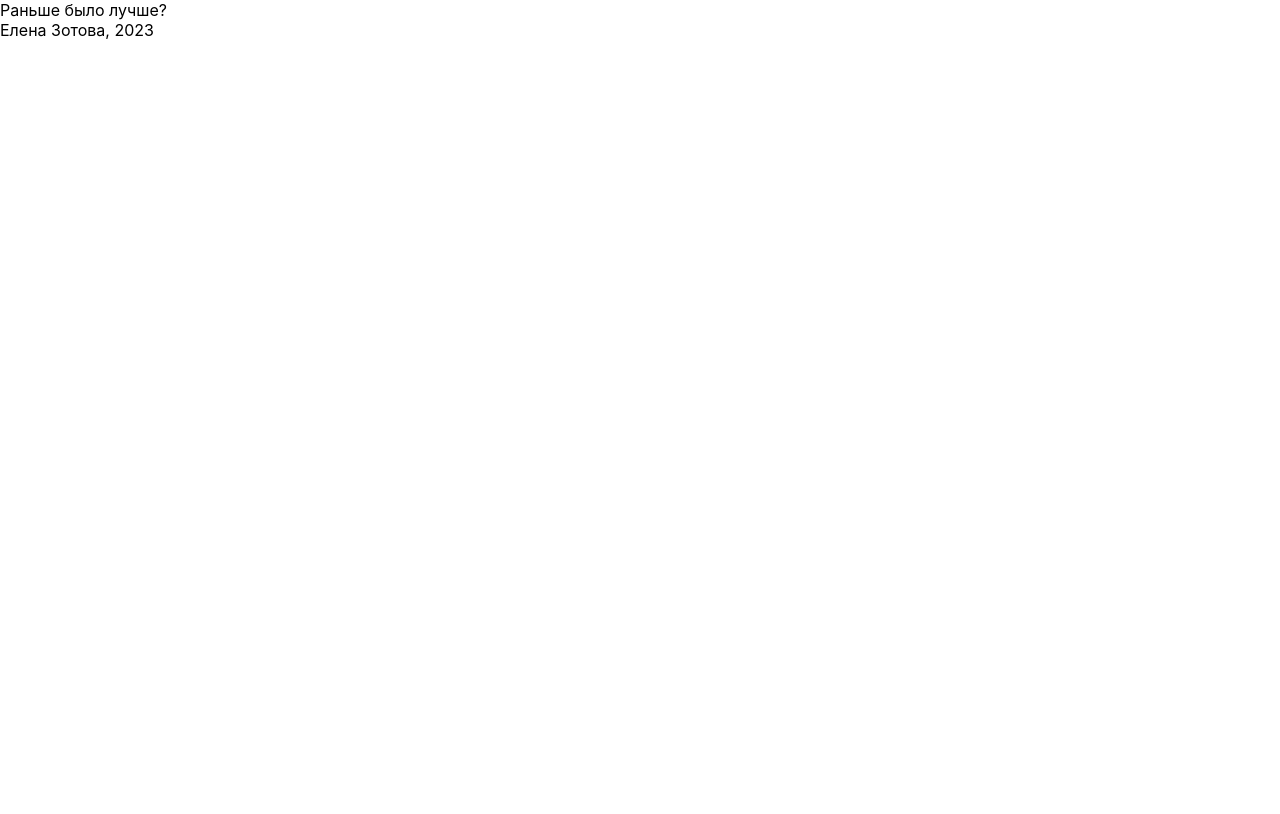
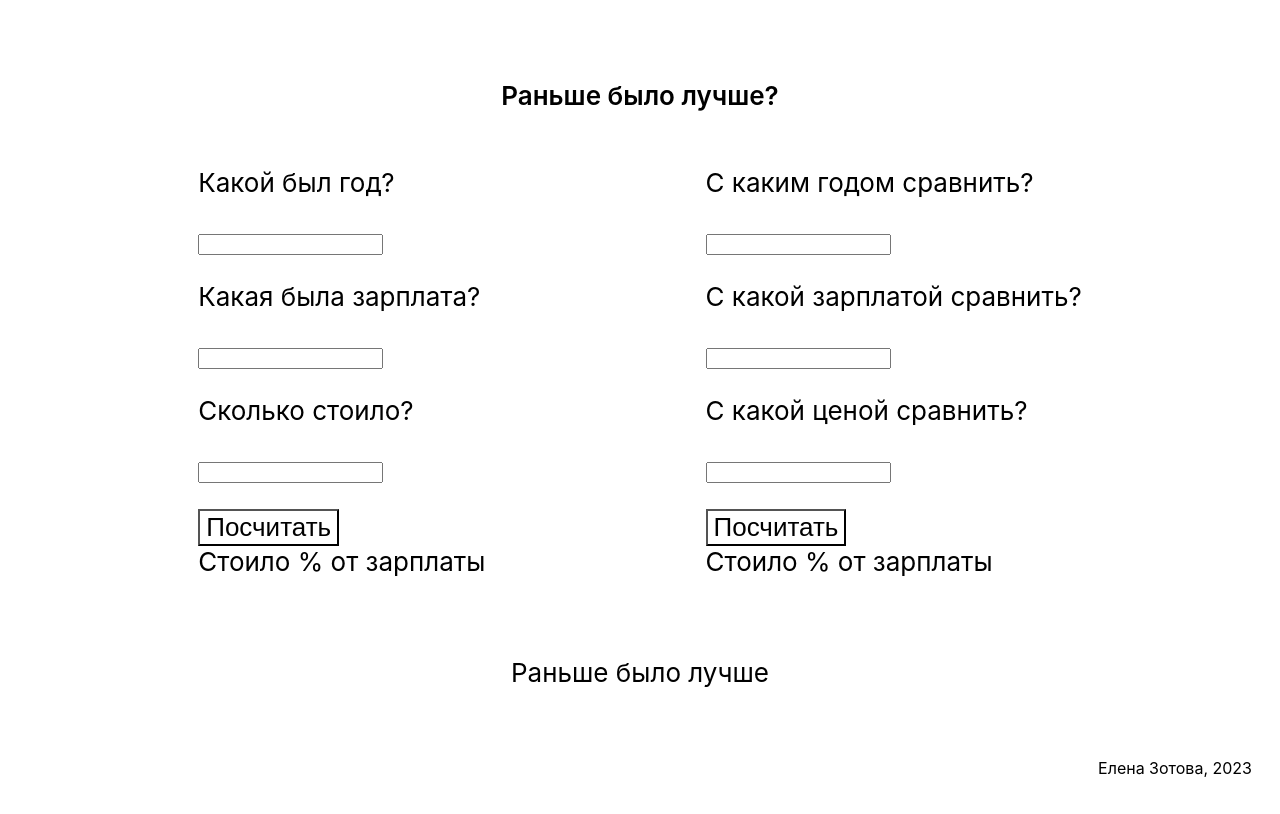
Before and after one commit to e-zotova/how-much-was-it, a React (Create React App) app: page / in a window 1280 px wide. Shown: the top 814 px of the page. Built offline with nearby package versions, Linux system fonts and the light colour scheme.

Commit message:
feat: add basic styles and calculator

```diff
--- /dev/null
+++ b/src/blocks/calculator/__form/calculator__form.css
@@ -0,0 +1,3 @@
+.calculator__form {
+  margin: 30px;
+}
--- /dev/null
+++ b/src/blocks/calculator/__grid/calculator__grid.css
@@ -0,0 +1,4 @@
+.calculator__grid {
+  display: flex;
+  justify-content: space-evenly;
+}
--- /dev/null
+++ b/src/blocks/calculator/__save-button/calculator__save-button.css
@@ -0,0 +1,11 @@
+.calculator__save-button {
+  margin-top: 26px;
+  text-align: center;
+  font-size: 26px;
+  background-color: transparent;
+}
+
+.calculator__save-button:hover {
+  opacity: .6;
+  cursor: pointer;
+}
--- /dev/null
+++ b/src/blocks/footer/footer.css
@@ -0,0 +1,6 @@
+.footer {
+  margin-top: 70px;
+  margin-right: 20px;
+  font-size: 16px;
+  text-align: right;
+}
--- /dev/null
+++ b/src/blocks/header/header.css
@@ -0,0 +1,5 @@
+.header {
+  margin-top: 80px;
+  text-align: center;
+  font-weight: 600;
+}
--- /dev/null
+++ b/src/blocks/page/page.css
@@ -0,0 +1,9 @@
+.page {
+  min-width: 320px;
+  min-height: 100vh;
+  font-family: 'Inter', Arial, Helvetica, sans-serif;
+  font-size: 26px;
+  text-rendering: optimizeLegibility;
+  -webkit-font-smoothing: antialiased;
+  -moz-osx-font-smoothing: grayscale;
+}
--- /dev/null
+++ b/src/blocks/result/result.css
@@ -0,0 +1,4 @@
+.result {
+  margin-top: 50px;
+  text-align: center;
+}
--- a/src/components/App.js
+++ b/src/components/App.js
@@ -1,10 +1,18 @@
 import Header from "./Header";
+import OldCalculator from "./OldCalculator";
+import NewCalculator from "./NewCalculator";
+import Result from "./Result";
 import Footer from "./Footer";
 
 function App() {
   return (
     <div className="page">
       <Header className="header" />
+      <div className="calculator__grid">
+        <OldCalculator />
+        <NewCalculator />
+      </div>
+      <Result />
       <Footer />
     </div>
   );
--- /dev/null
+++ b/src/components/NewCalculator.js
@@ -0,0 +1,69 @@
+import React, { useState } from "react";
+
+function OldCalculator({}) {
+  const [formValue, setFormValue] = useState({
+    year: "",
+    salary: "",
+    price: "",
+  });
+
+  const [percentage, setPercentage] = useState("");
+
+  const handleChange = (e) => {
+    const { name, value } = e.target;
+    setFormValue({
+      ...formValue,
+      [name]: value,
+    });
+  };
+
+  const onSubmit = (e) => {
+    e.preventDefault();
+    const { year, salary, price } = formValue;
+
+    let percentage = price/salary * 100;
+    setPercentage(percentage.toFixed(3));
+  };
+
+  return (
+    <form className={`calculator__form`} onSubmit={onSubmit}>
+      <div>
+        <p className="login__header">С каким годом сравнить?</p>
+        <input
+          id="year"
+          name="year"
+          type="year"
+          className="input login__input"
+          value={formValue.year}
+          onChange={handleChange}
+        />
+        <p className="login__header">C какой зарплатой сравнить?</p>
+        <input
+          id="salary"
+          name="salary"
+          type="salary"
+          className="input login__input"
+          value={formValue.salary}
+          onChange={handleChange}
+        />
+        <p className="login__header">С какой ценой сравнить?</p>
+        <input
+          id="price"
+          name="price"
+          type="price"
+          className="input login__input"
+          value={formValue.price}
+          onChange={handleChange}
+        />
+      </div>
+      <button type="submit" className="button calculator__save-button">
+        Посчитать
+      </button>
+      <div>
+        Стоило {percentage}% от зарплаты
+      </div>
+    </form>
+  );
+}
+
+export default OldCalculator;
--- /dev/null
+++ b/src/components/OldCalculator.js
@@ -0,0 +1,69 @@
+import React, { useState } from "react";
+
+function OldCalculator({}) {
+  const [oldFormValue, setOldFormValue] = useState({
+    oldYear: "",
+    oldSalary: "",
+    oldPrice: "",
+  });
+
+  const [percentage, setPercentage] = useState("");
+
+  const handleChange = (e) => {
+    const { name, value } = e.target;
+    setOldFormValue({
+      ...oldFormValue,
+      [name]: value,
+    });
+  };
+
+  const onSubmit = (e) => {
+    e.preventDefault();
+    const { oldYear, oldSalary, oldPrice } = oldFormValue;
+
+    let percentage = oldPrice/oldSalary * 100;
+    setPercentage(percentage.toFixed(3));
+   }
+
+  return (
+    <form className={`calculator__form`} onSubmit={onSubmit}>
+      <div>
+        <p className="login__header">Какой был год?</p>
+        <input
+          id="old-year"
+          name="oldYear"
+          type="oldYear"
+          className="input login__input"
+          value={oldFormValue.oldYear}
+          onChange={handleChange}
+        />
+        <p className="login__header">Какая была зарплата?</p>
+        <input
+          id="old-salary"
+          name="oldSalary"
+          type="oldSalary"
+          className="input login__input"
+          value={oldFormValue.oldSalary}
+          onChange={handleChange}
+        />
+        <p className="login__header">Сколько стоило?</p>
+        <input
+          id="old-price"
+          name="oldPrice"
+          type="oldPrice"
+          className="input login__input"
+          value={oldFormValue.oldPrice}
+          onChange={handleChange}
+        />
+      </div>
+      <button type="submit" className="button calculator__save-button">
+        Посчитать
+      </button>
+      <div>
+        Стоило {percentage}% от зарплаты
+      </div>
+    </form>
+  );
+}
+
+export default OldCalculator;
--- /dev/null
+++ b/src/components/Result.js
@@ -0,0 +1,16 @@
+import React from "react";
+
+function Result ({}) {
+
+  const onCalculate = (e) => {
+
+  }
+
+  return (
+    <div className="result" onCalculate={onCalculate}>
+      Раньше было лучше
+    </div>
+  );
+}
+
+export default Result;
--- a/src/index.css
+++ b/src/index.css
@@ -1,13 +1,7 @@
-body {
-  margin: 0;
-  font-family: -apple-system, BlinkMacSystemFont, 'Segoe UI', 'Roboto', 'Oxygen',
-    'Ubuntu', 'Cantarell', 'Fira Sans', 'Droid Sans', 'Helvetica Neue',
-    sans-serif;
-  -webkit-font-smoothing: antialiased;
-  -moz-osx-font-smoothing: grayscale;
-}
-
-code {
-  font-family: source-code-pro, Menlo, Monaco, Consolas, 'Courier New',
-    monospace;
-}
+@import url(../src/blocks/page/page.css);
+@import url(../src/blocks/header/header.css);
+@import url(../src/blocks/calculator/__grid/calculator__grid.css);
+@import url(../src/blocks/calculator/__form/calculator__form.css);
+@import url(../src/blocks/calculator/__save-button/calculator__save-button.css);
+@import url(../src/blocks/result/result.css);
+@import url(../src/blocks/footer/footer.css);
```
